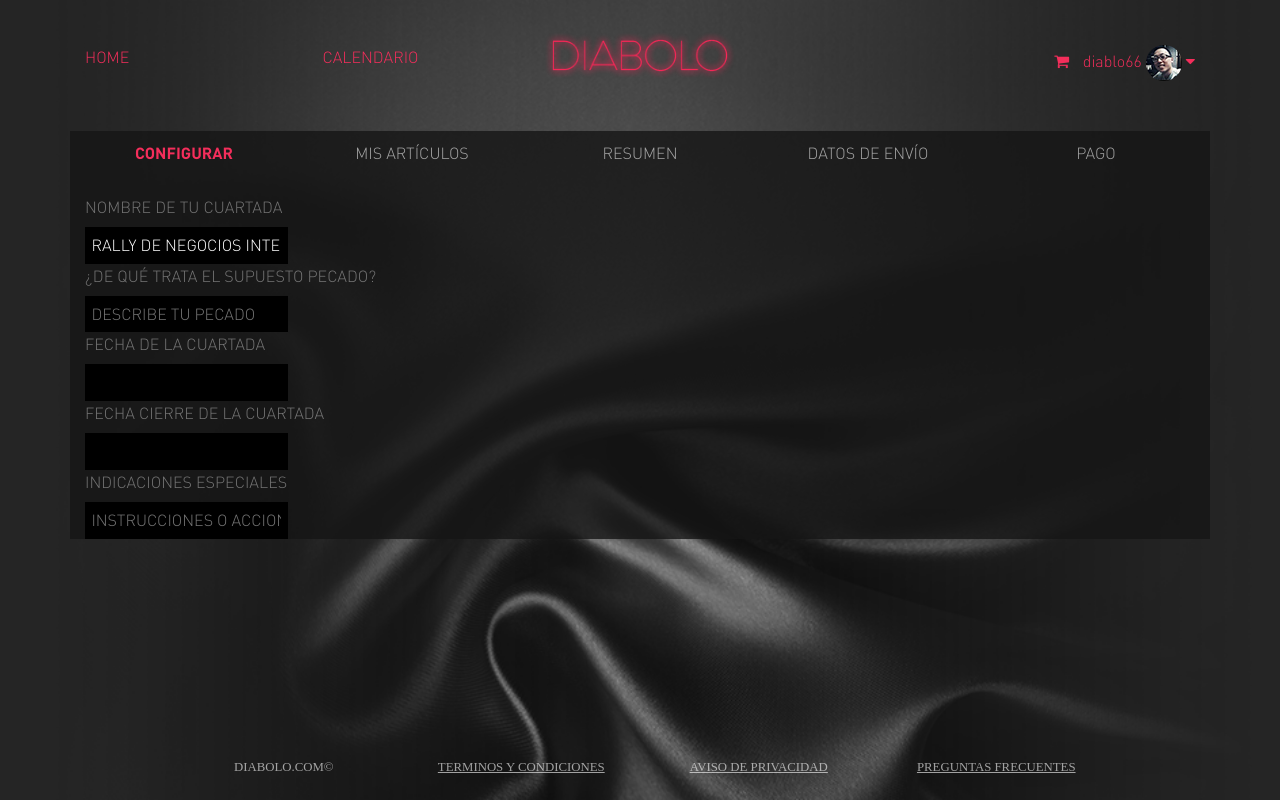
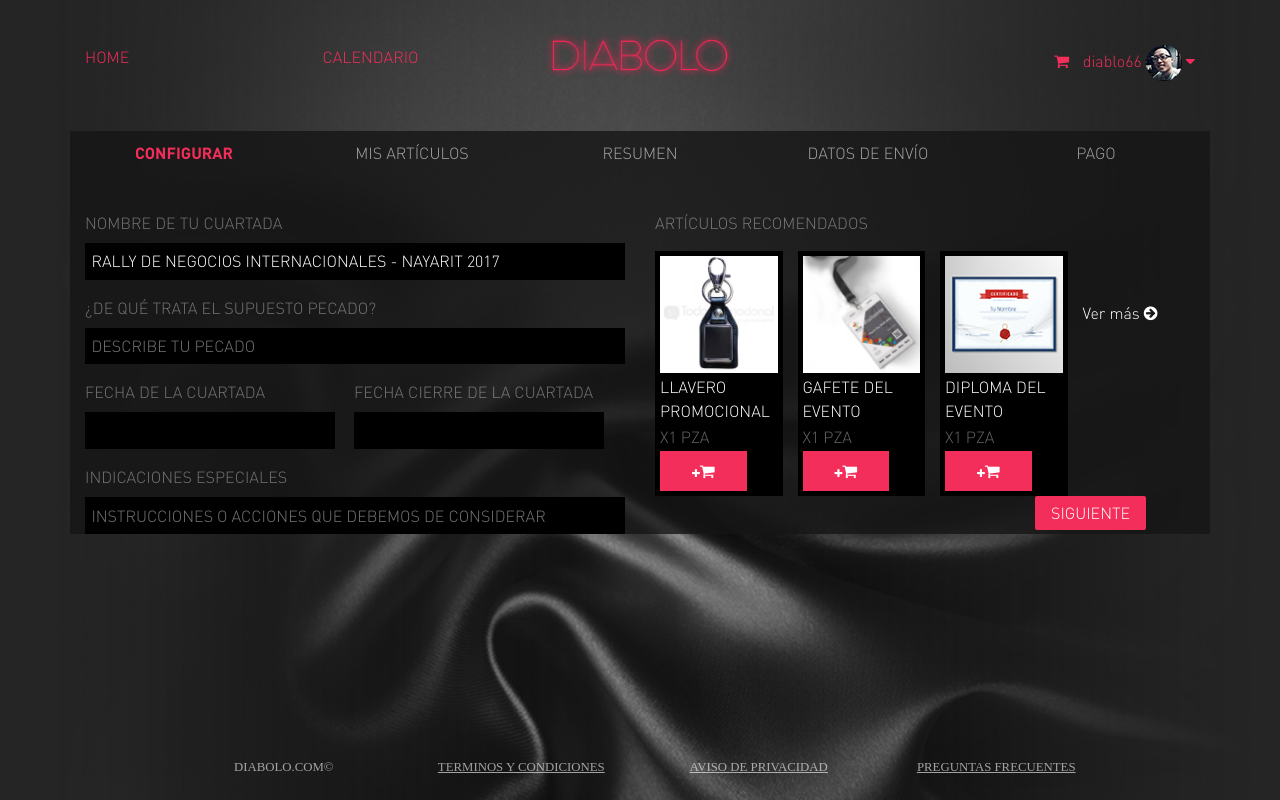
Before and after one commit to oswaldo-ideeo/Diabolo-git, a PHP site: page /configuracion.php in a window 1280 px wide. Run offline with PHP 8.4, Linux system fonts and the light colour scheme; some web fonts are replaced.

Commit message:
configurar1

```diff
--- a/configuracion.php
+++ b/configuracion.php
@@ -54,14 +54,66 @@
 						<label for="pecado">¿DE QUÉ TRATA EL SUPUESTO PECADO?</label>
 						<input type="text" placeholder="DESCRIBE TU PECADO">
 
-						<label for="inicio">FECHA DE LA CUARTADA</label>
-						<input type="text" name="from" id="from">
+						<div class="date-item">
+							<label class="label-date" for="inicio">FECHA DE LA CUARTADA</label>
+							<input class="input-date" type="text" name="from" id="from">
+						</div>
 
-						<label for="fin">FECHA CIERRE DE LA CUARTADA</label>
-						<input type="text" name="to" id="to">
+						<div class="date-item">
+							<label class="label-date" for="fin">FECHA CIERRE DE LA CUARTADA</label>
+							<input class="input-date" type="text" name="to" id="to">
+						</div>
 
 						<label for="indicaciones">INDICACIONES ESPECIALES</label>
 						<input type="text" placeholder="INSTRUCCIONES O ACCIONES QUE DEBEMOS DE CONSIDERAR">
+					</div>
+
+
+					<div class="col-md-6">
+						<p class="gris40">ARTÍCULOS RECOMENDADOS</p>
+
+						<div class="row">
+							<div class="col-md-3 col-sm-4" style="padding-right: 0;">
+								<div class="art-item">
+									<img src="images/articulo-llavero.png" alt="llavero promocional">
+									<p class="t-white">LLAVERO PROMOCIONAL</p>
+									<p class="gris40">X1 PZA</p>
+									<button type="button" class="cart b-diabolo"><span class="t-white fa fa-plus"></span><span class="t-white fa fa-shopping-cart"></span></button>
+								</div>
+							</div>
+
+							<div class="col-md-3 col-sm-4" style="padding-right: 0;">
+								<div class="art-item">
+									<img src="images/articulo-gafete.png" alt="gafete del evento">
+									<p class="t-white">GAFETE DEL EVENTO</p>
+									<p class="gris40">X1 PZA</p>
+									<button type="button" class="cart b-diabolo"><span class="t-white fa fa-plus"></span><span class="t-white fa fa-shopping-cart"></span></button>
+								</div>
+							</div>
+
+							<div class="col-md-3 col-sm-4" style="padding-right: 0;">
+								<div class="art-item">
+									<img src="images/articulo-diploma.png" alt="dimploma del evento">
+									<p class="t-white">DIPLOMA DEL EVENTO</p>
+									<p class="gris40">X1 PZA</p>
+									<button type="button" class="cart b-diabolo"><span class="t-white fa fa-plus"></span><span class="t-white fa fa-shopping-cart"></span></button>
+								</div>
+							</div>
+
+							<div class="col-md-3 col-sm-4">
+								<a href="" class="t-white">
+									<div class="separador"></div>
+									<span class="t-white">Ver más </span><span class="fa fa-arrow-circle-right"></span>
+								</a>
+							</div>
+						</div>
+
+						<div class="row justify-content-end">
+							<div class="col-sm-4">
+								<button class="boton-d b-diabolo t-white">SIGUIENTE</button>
+							</div>
+						</div>
+
 					</div>
 				</div>
 			</form>
--- a/css/estilos-os.css
+++ b/css/estilos-os.css
@@ -79,6 +79,7 @@ a:hover{
 .form-config label{
 	display: block;
 	color: rgba(255,255,255,0.4);
+	margin-top: 1rem;
 }
 
 .form-config input{
@@ -86,4 +87,49 @@ a:hover{
 	background-color: #000;
 	border: none;
 	padding: 0.4rem;
+	width: 100%;
 }
+
+.date-item{
+	width: 250px;
+	display: inline-block;
+	margin-right: 15px;
+}
+
+.gris40{
+	color: rgba(255,255,255,0.4);
+	margin-top: 1rem;
+}
+
+.cart{
+	border: none;
+	border-radius: 0;
+	padding: 0.5rem 2rem;
+}
+
+.cart .fa-plus{
+	font-size: 10px;
+}
+
+.art-item{
+	background-color: #000;
+	padding: 5px;
+}
+
+.art-item p{
+	margin-top: 2px;
+	margin-bottom: 2px;
+}
+
+.art-item img{
+	width: 1000%;
+}
+
+
+button{cursor: pointer;}
+
+@media (max-width: 600px) and (min-height: 681px) {
+	.footer{
+		position: static;
+	}
+}
```
Also changed, not shown: images/articulo-diploma.png (added), images/articulo-gafete.png (added), images/articulo-llavero.png (added).
